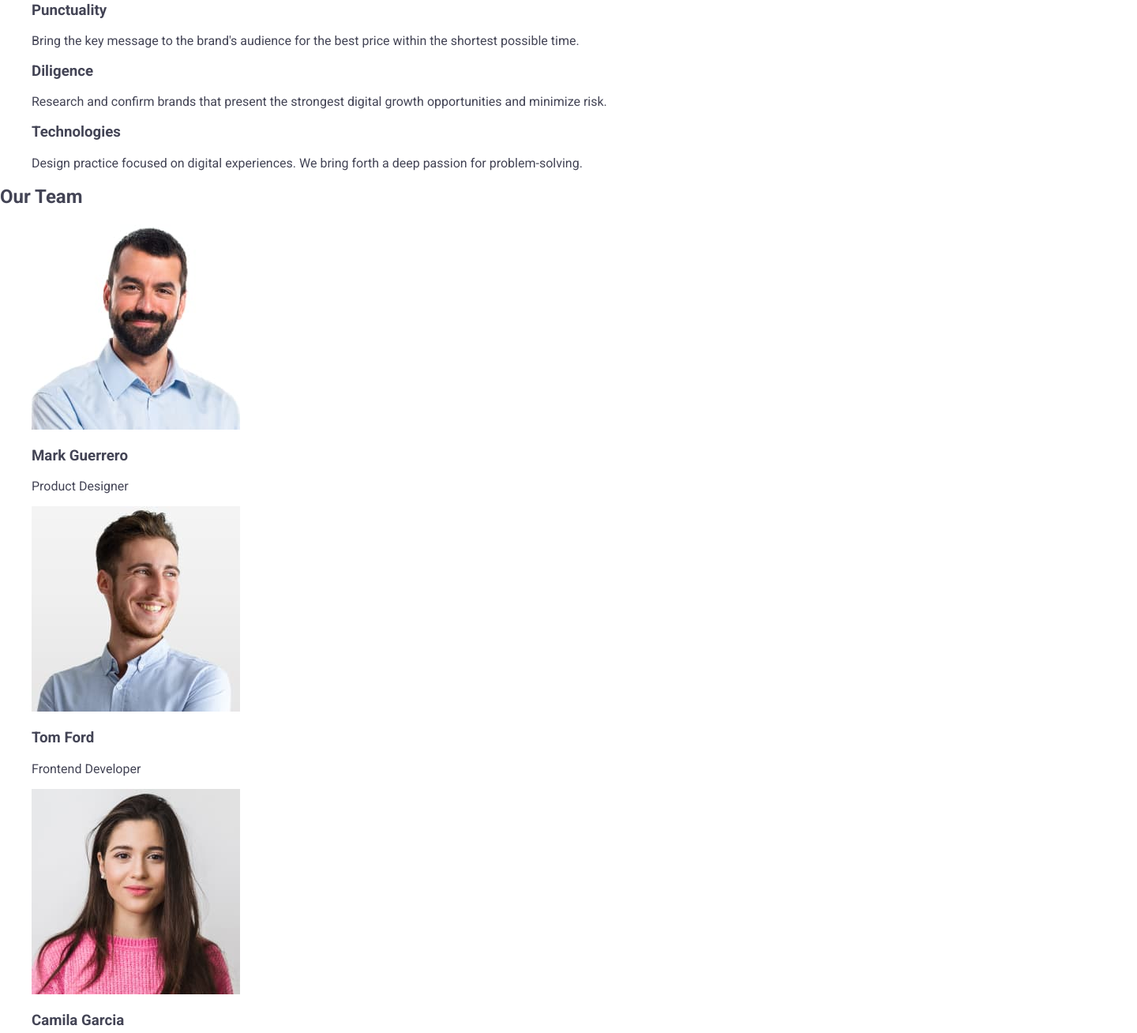
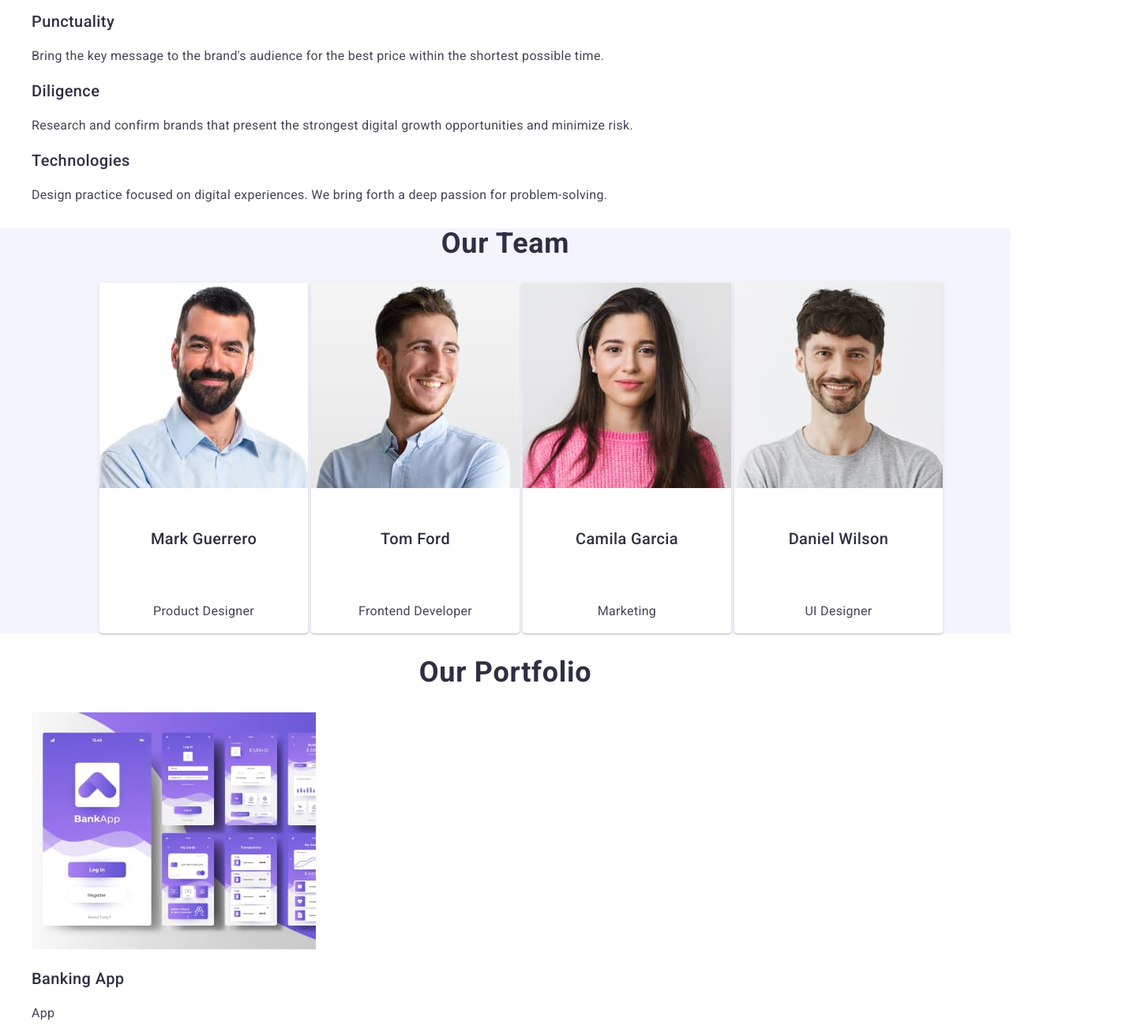
Before and after one commit to Apaccer/goit-homework-02, a plain HTML site: page index.html in a window 1280 px wide. Shown: the part 479-1787 px from the top of the page at 79% size, 1440 px wide, since content can reach past the window. Drawn offline with nearby package versions, Linux system fonts and the light colour scheme.

Commit message:
hw2-prefinish

```diff
--- a/css/styles.css
+++ b/css/styles.css
@@ -90,3 +90,116 @@ a {
 .hero-btn:focus {
   background: #404bbf;
 }
+
+.features-list {
+}
+.features-item {
+}
+.features-title {
+  color: #2e2f42;
+  font-size: 20px;
+  font-weight: 500;
+  line-height: 1.2;
+  letter-spacing: 0.02em;
+}
+.features-text {
+  color: #434455;
+  font-size: 16px;
+  line-height: 1.5;
+  letter-spacing: 0.02em;
+}
+.team {
+  background: var(--CLOUD, #f4f4fd);
+}
+.team-container {
+  color: var(--NAVY-BLUE, #2e2f42);
+  text-align: center;
+  font-size: 36px;
+  font-weight: 700;
+  line-height: 1.11;
+  letter-spacing: 0.02em;
+  text-transform: capitalize;
+}
+.team-list {
+  text-align: center;
+}
+.team-employee {
+  display: inline-flex;
+  padding-bottom: 0px;
+  flex-direction: column;
+  justify-content: center;
+  align-items: center;
+  gap: 32px;
+  border-radius: 0px 0px 4px 4px;
+  background: var(--WHITE, #fff);
+  box-shadow: 0px 2px 1px 0px rgba(46, 47, 66, 0.08),
+    0px 1px 1px 0px rgba(46, 47, 66, 0.16),
+    0px 1px 6px 0px rgba(46, 47, 66, 0.08);
+}
+.employee-name {
+  color: var(--NAVY-BLUE, #2e2f42);
+  text-align: center;
+  font-size: 20px;
+  font-weight: 500;
+  line-height: 1.2;
+  letter-spacing: 0.02em;
+}
+.employee-position {
+  color: var(--SLATE, #434455);
+  text-align: center;
+  font-size: 16px;
+  line-height: 1.5;
+  letter-spacing: 0.02em;
+}
+.portfolio {
+}
+.portfolio-title {
+  color: var(--NAVY-BLUE, #2e2f42);
+  text-align: center;
+  font-size: 36px;
+  font-weight: 700;
+  line-height: 1.11;
+  letter-spacing: 0.02em;
+  text-transform: capitalize;
+}
+.portfolio-list {
+}
+.portfolio-item {
+}
+.portfolio-name {
+  color: var(--NAVY-BLUE, #2e2f42);
+  font-size: 20px;
+  font-weight: 500;
+  line-height: 1.2;
+  letter-spacing: 0.02em;
+}
+.portfolio-desc {
+  color: var(--SLATE, #434455);
+  font-size: 16px;
+  line-height: 1.5;
+  letter-spacing: 0.02em;
+}
+.footer {
+  width: 1440px;
+  height: 312px;
+  flex-shrink: 0;
+  background: var(--NAVY-BLUE, #2e2f42);
+}
+.footer-logo {
+  color: var(--CLOUD, #f4f4fd);
+  font-family: Raleway;
+  font-size: 18px;
+  font-weight: 700;
+  line-height: 1.16;
+  letter-spacing: 0.03em;
+  text-transform: uppercase;
+}
+.footer-logo-web {
+  color: #4d5ae5;
+}
+.footer-text {
+  color: var(--CLOUD, #f4f4fd);
+  font-size: 16px;
+  line-height: 1.5;
+  letter-spacing: 0.02;
+}
--- a/index.html
+++ b/index.html
@@ -57,153 +57,155 @@
         <h1 class="hero-slogan">Effective Solutions for Your Business</h1>
         <button class="hero-btn" type="button">Order Service</button>
       </section>
-      <section>
+      <section class="features">
         <h2 class="visually-hidden">Benefits</h2>
-        <ul>
-          <li>
-            <h3>Strategy</h3>
-            <p>
+        <ul class="features-list">
+          <li class="features-item">
+            <h3 class="features-title">Strategy</h3>
+            <p class="features-text">
               Our goal is to identify the business problem to walk away with the
               perfect and creative solution.
             </p>
           </li>
-          <li>
-            <h3>Punctuality</h3>
-            <p>
+          <li class="features-item">
+            <h3 class="features-title">Punctuality</h3>
+            <p class="features-text">
               Bring the key message to the brand's audience for the best price
               within the shortest possible time.
             </p>
           </li>
-          <li>
-            <h3>Diligence</h3>
-            <p>
+          <li class="features-item">
+            <h3 class="features-title">Diligence</h3>
+            <p class="features-text">
               Research and confirm brands that present the strongest digital
               growth opportunities and minimize risk.
             </p>
           </li>
-          <li>
-            <h3>Technologies</h3>
-            <p>
+          <li class="features-item">
+            <h3 class="features-title">Technologies</h3>
+            <p class="features-text">
               Design practice focused on digital experiences. We bring forth a
               deep passion for problem-solving.
             </p>
           </li>
         </ul>
       </section>
-      <section>
-        <h2>Our Team</h2>
-        <ul>
-          <li>
+      <section class="team">
+        <h2 class="team-container">Our Team</h2>
+        <ul class="team-list">
+          <li class="team-employee">
             <img
               src="./images/team-card-img-1.jpg"
               alt="Mark Guerrero"
               width="264"
               height="260"
             />
-            <h3>Mark Guerrero</h3>
-            <p>Product Designer</p>
+            <h3 class="employee-name">Mark Guerrero</h3>
+            <p class="employee-position">Product Designer</p>
           </li>
-          <li>
+          <li class="team-employee">
             <img
               src="./images/team-card-img-2.jpg"
               alt="Tom Ford"
               width="264"
               height="260"
             />
-            <h3>Tom Ford</h3>
-            <p>Frontend Developer</p>
+            <h3 class="employee-name">Tom Ford</h3>
+            <p class="employee-position">Frontend Developer</p>
           </li>
-          <li>
+          <li class="team-employee">
             <img
               src="./images/team-card-img-3.jpg"
               alt="Camila Garcia"
               width="264"
               height="260"
             />
-            <h3>Camila Garcia</h3>
-            <p>Marketing</p>
+            <h3 class="employee-name">Camila Garcia</h3>
+            <p class="employee-position">Marketing</p>
           </li>
-          <li>
+          <li class="team-employee">
             <img
               src="./images/team-card-img-4.jpg"
               alt="Daniel Wilson"
               width="264"
               height="260"
             />
-            <h3>Daniel Wilson</h3>
-            <p>UI Designer</p>
+            <h3 class="employee-name">Daniel Wilson</h3>
+            <p class="employee-position">UI Designer</p>
           </li>
         </ul>
       </section>
-      <section>
-        <h2>Our Portfolio</h2>
-        <ul>
-          <li>
+      <section class="portfolio">
+        <h2 class="portfolio-title">Our Portfolio</h2>
+        <ul class="portfolio-list">
+          <li class="portfolio-item">
             <img
               src="./images/portfolio-img-1.jpg"
               alt="Banking App"
               width="360"
               height="300"
             />
-            <h3>Banking App</h3>
-            <p>App</p>
+            <h3 class="portfolio-name">Banking App</h3>
+            <p class="portfolio-desc">App</p>
           </li>
-          <li>
+          <li class="portfolio-item">
             <img
               src="./images/portfolio-img-2.jpg"
               alt="Cashless Payment"
               width="360"
               height="300"
             />
-            <h3>Cashless Payment</h3>
-            <p>Marketing</p>
+            <h3 class="portfolio-name">Cashless Payment</h3>
+            <p class="portfolio-desc">Marketing</p>
           </li>
-          <li>
+          <li class="portfolio-item">
             <img
               src="./images/portfolio-img-3.jpg"
               alt="Meditation App"
               width="360"
               height="300"
             />
-            <h3>Meditation App</h3>
-            <p>App</p>
+            <h3 class="portfolio-name">Meditation App</h3>
+            <p class="portfolio-desc">App</p>
           </li>
-          <li>
+          <li class="portfolio-item">
             <img
               src="./images/portfolio-img-4.jpg"
               alt="Taxi Service"
               width="360"
               height="300"
             />
-            <h3>Taxi Service</h3>
-            <p>Marketing</p>
+            <h3 class="portfolio-name">Taxi Service</h3>
+            <p class="portfolio-desc">Marketing</p>
           </li>
-          <li>
+          <li class="portfolio-item">
             <img
               src="./images/portfolio-img-5.jpg"
               alt="Screen Illustrations"
               width="360"
               height="300"
             />
-            <h3>Screen Illustrations</h3>
-            <p>Design</p>
+            <h3 class="portfolio-name">Screen Illustrations</h3>
+            <p class="portfolio-desc">Design</p>
           </li>
-          <li>
+          <li class="portfolio-item">
             <img
               src="./images/portfolio-img-6.jpg"
               alt="Online Courses"
               width="360"
               height="300"
             />
-            <h3>Online Courses</h3>
-            <p>Marketing</p>
+            <h3 class="portfolio-name">Online Courses</h3>
+            <p class="portfolio-desc">Marketing</p>
           </li>
         </ul>
       </section>
     </main>
-    <footer>
-      <a href="./index.html">WebStudio</a>
-      <p>
+    <footer class="footer">
+      <a class="footer-logo" href="./index.html"
+        ><span class="footer-logo-web">Web</span>Studio</a
+      >
+      <p class="footer-text">
         Increase the flow of customers and sales for your business with digital
         marketing & growth solutions.
       </p>
```
